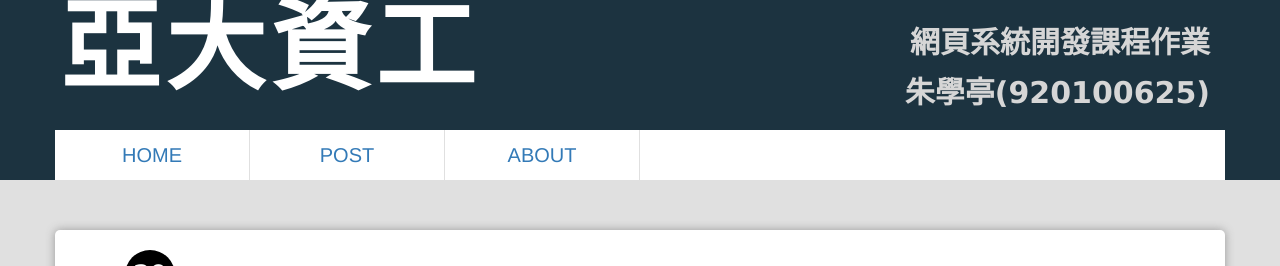
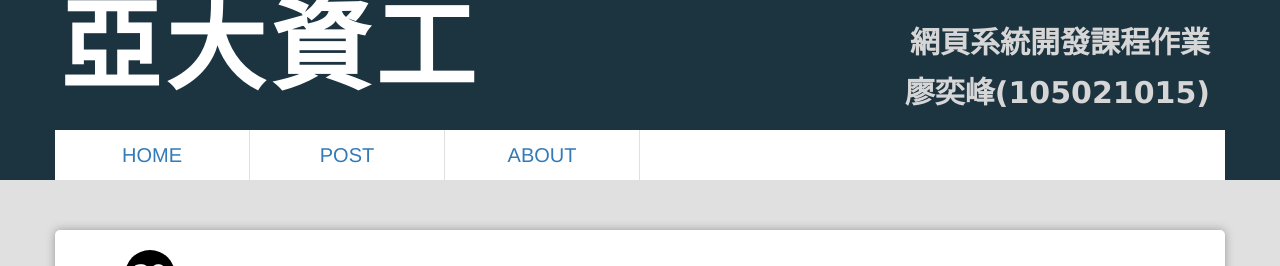
Before and after one commit to Jamie0403/webcourse, a Jekyll site: the page built from index.html, in a window 1280 px wide and 900 px high. Shown: the top 266 px of the window. Built offline with Jekyll 4.4.1, drawn with Linux system fonts in a browser that asks for light colours; Markdown is read by kramdown in place of the engine named in the settings; the list of posts is cut into pages by our own code.

Commit message:
Update header.html

```diff
--- a/_includes/header.html
+++ b/_includes/header.html
@@ -8,7 +8,7 @@
 
             <div class="col-lg-5">
                 <p>網頁系統開發課程作業</p>
-                <p>朱學亭(920100625)</p>
+                <p>廖奕峰(105021015)</p>
             </div>
         </div>
 
```
